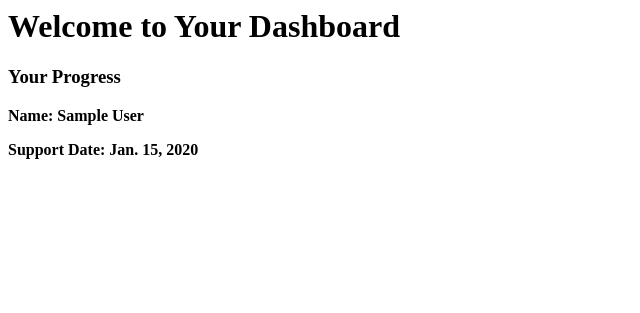
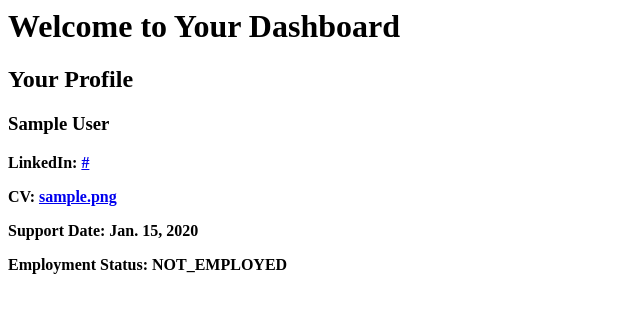
Before and after one commit to zahralmosawi/NextChapter, a Django app: template main_app/templates/student/dashboard.html in a window 1280 px wide. Shown: the top 313 px of the page, without its empty margins (0-640 px from the left). Run offline with Django 5.2, Linux system fonts and the light colour scheme; the template is opened without the code that fills it: values that come from a table or form of the project are taken from there, others are empty; tables that the repository leaves empty hold one stand-in row (values such as "Sample post").

Commit message:
updated the dashboard to display student information

```diff
--- a/main_app/templates/student/dashboard.html
+++ b/main_app/templates/student/dashboard.html
@@ -1,6 +1,17 @@
 {% block content %}
+
     <h1>Welcome to Your Dashboard</h1>
-    <h3>Your Progress</h3>
-    <p><strong>Name: {{student.name}}</strong></p>
+    <h2>Your Profile</h2>
+
+    <h3>{{student.name}}</h3>
+    <p><strong>LinkedIn: <a href="{{student.linkedin_url}}" target="_blank">{{student.linkedin_url}}</a></strong></p>
+    <p><strong>CV: <a href="{{student.cv_file}}" target="_blank">{{student.cv_file}}</a></strong></p>
     <p><strong>Support Date: {{student.support_start_date}}</strong></p>
+
+    <p><strong>Employment Status: {{student.employment_status}}</strong></p>
+    {% if student.employment_status == 'EMPLOYED' %}
+        <p><strong>Job Title: {{student.job_title}}</strong></p>
+        <p><strong>Job Start Date: {{student.job_start_date}}</strong></p>
+    {% endif %}
+
 {% endblock  %}
--- a/main_app/views.py
+++ b/main_app/views.py
@@ -5,7 +5,7 @@ from django.urls import reverse_lazy, reverse
 from django.views.generic import View, CreateView, ListView, DetailView, UpdateView, DeleteView
 from django.contrib.auth import login
 from .forms import SignUpForm, StudentProfileForm
-from .models import User, StudentProfile
+from .models import User, StudentProfile, ProgressLog
 
 def is_tracker(user):
     return user.role == user.Role.TRACKER
@@ -114,4 +114,5 @@ class StudentDashboardView(LoginRequiredMixin, UserPassesTestMixin, View):
     def get(self, request):
         student_profile = StudentProfile.objects.get(user=request.user)
         print(f"StudentProfile found: {student_profile} for user {request.user} (id={request.user.id})")
+        # progress_logs = ProgressLog.objects.filter(student=student_profile).order_by('-date')
         return render(request, 'student/dashboard.html', {'student': student_profile})
```
